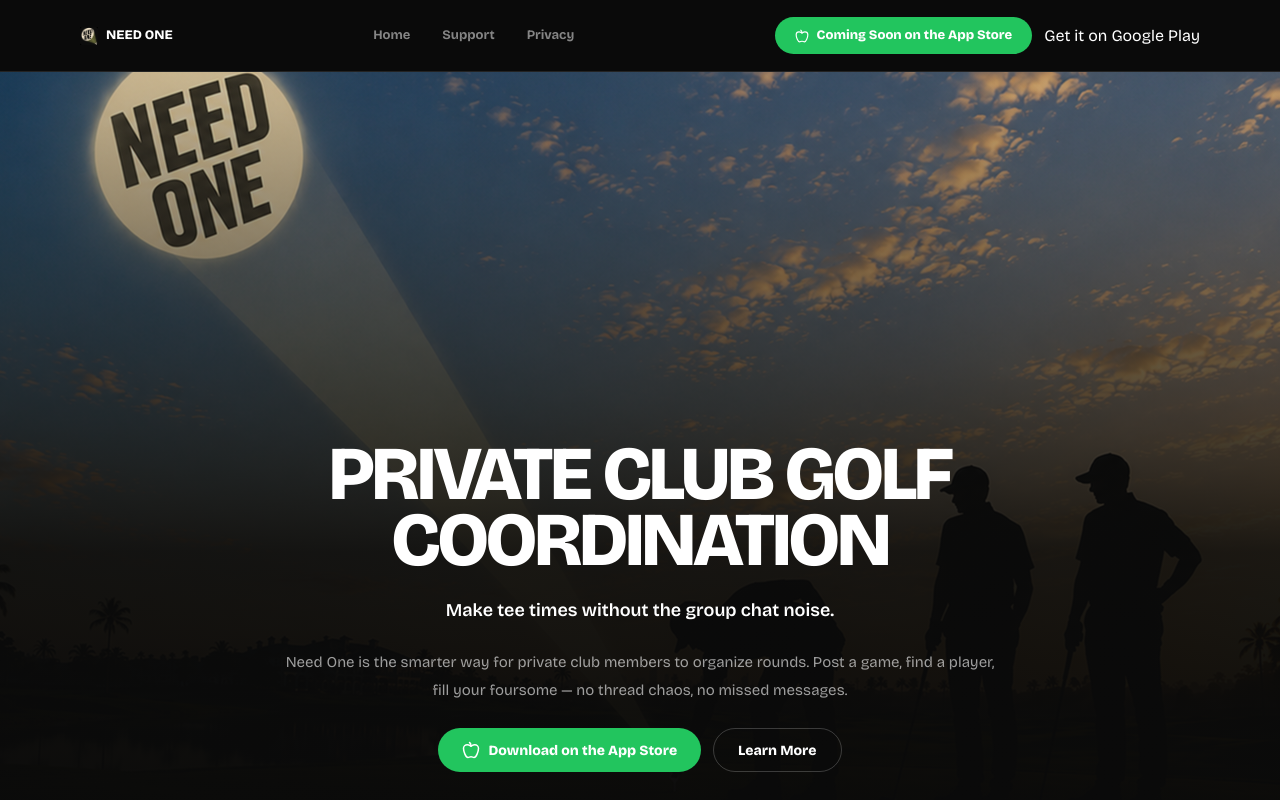
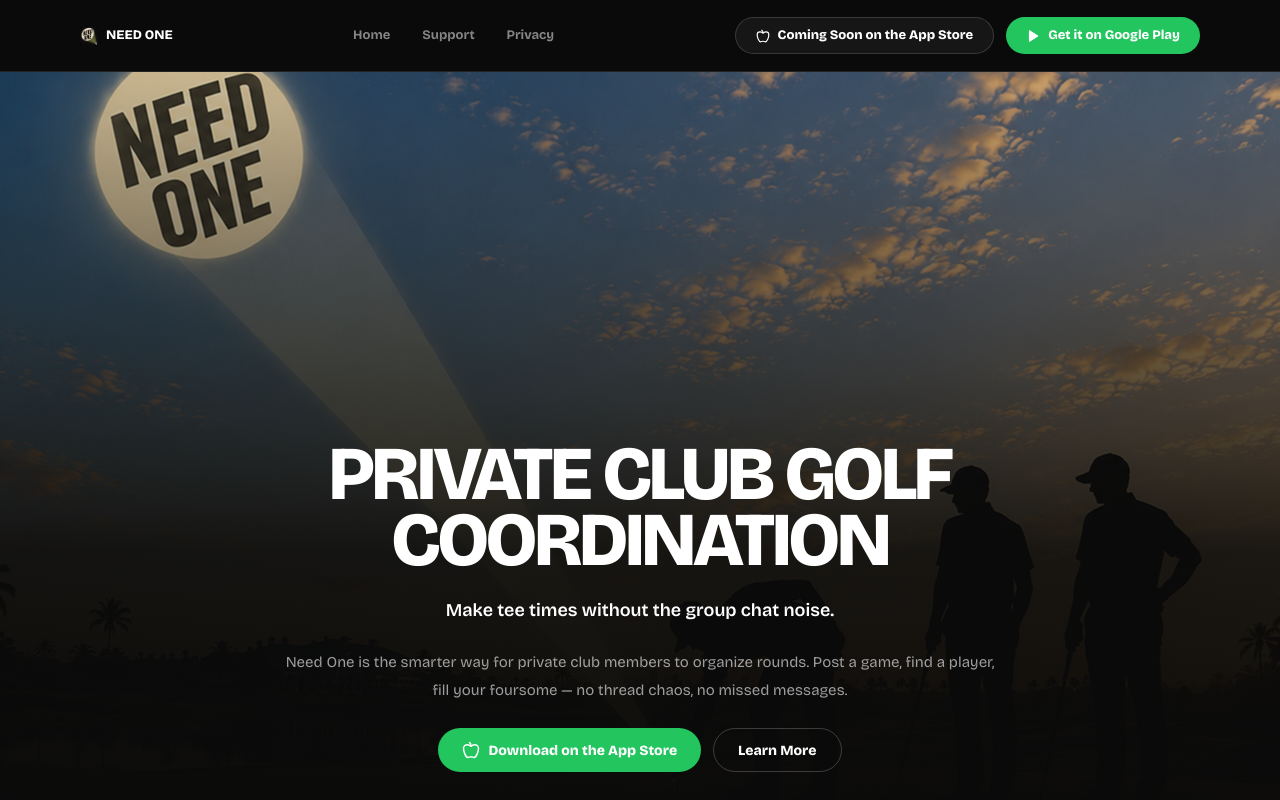
Before and after one commit to mdanieledcg-pixel/needone-website, a React (Vite) app: page / in a window 1280 px wide. Shown: the top 800 px of the page. Built offline with nearby package versions, Linux system fonts and the light colour scheme.

Commit message:
Style Google Play download button

```diff
--- a/src/components/Header.tsx
+++ b/src/components/Header.tsx
@@ -1,4 +1,4 @@
-import { Apple } from "lucide-react"
+import { Apple, Play } from "lucide-react"
 import { Link, NavLink } from "react-router-dom"
 import logo from "../assets/need-one-logo.png"
 
@@ -16,9 +16,11 @@
         <NavLink to="/" className="text-white/50">
           Home
         </NavLink>
+
         <NavLink to="/support" className="text-[#22C55E]">
           Support
         </NavLink>
+
         <NavLink to="/privacy" className="text-white/50">
           Privacy
         </NavLink>
@@ -27,7 +29,7 @@
       <div className="flex shrink-0 items-center gap-3">
         <a
           href="#download"
-          className="flex h-[37px] items-center justify-center gap-2 rounded-full bg-[#22C55E] px-5 text-[13px] font-black text-[#0A0A0A]"
+          className="flex h-[37px] items-center justify-center gap-2 rounded-full border border-white/15 bg-white/5 px-5 text-[13px] font-black text-white/60"
         >
           <Apple className="h-[14px] w-[14px]" />
           Coming Soon on the App Store
@@ -37,11 +39,11 @@
           href="https://play.google.com/store/apps/details?id=com.needone.app"
           target="_blank"
           rel="noopener noreferrer"
-        className="..."
+          className="flex h-[37px] items-center justify-center gap-2 rounded-full bg-[#22C55E] px-5 text-[13px] font-black text-[#0A0A0A]"
         >
+          <Play className="h-[14px] w-[14px] fill-current" />
           Get it on Google Play
         </a>
-
       </div>
     </header>
   )
```
Lines whose indentation alone changed are shown as unchanged.
